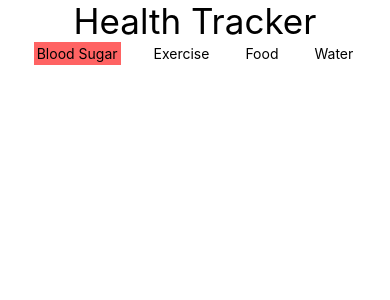
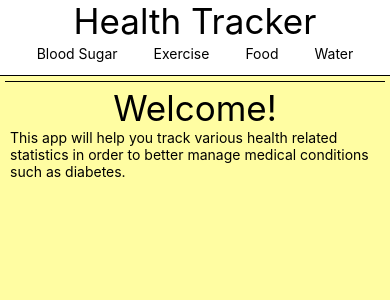
Before and after one commit to blevinspercussion/diabetic-tracker-react-native, a React Native app: screen / in a window 390 px wide. Shown: the top 300 px of the page. Built offline with nearby package versions, Linux system fonts and the light colour scheme.

Commit message:
Implemented screen switching functionality

```diff
--- a/App.js
+++ b/App.js
@@ -1,20 +1,116 @@
 import { StatusBar } from "expo-status-bar";
-import { StyleSheet, Text, View } from "react-native";
+import { StyleSheet, Text, View, Modal, SafeAreaView } from "react-native";
 import { useState } from "react";
 
 import Header from "./components/Header";
+import BloodSugarScreen from "./components/BloodSugarScreen";
 
 export default function App() {
-  const [activeHeading, setActiveHeading] = useState("bloodsugar");
+  const [activeHeading, setActiveHeading] = useState("");
+  const [data, setData] = useState({
+    bloodsugar: {
+      Monday: {
+        Morning: 0,
+        Evening: 0,
+      },
+      Tuesday: {
+        Morning: 0,
+        Evening: 0,
+      },
+      Wednesday: {
+        Morning: 0,
+        Evening: 0,
+      },
+      Thursday: {
+        Morning: 0,
+        Evening: 0,
+      },
+      Friday: {
+        Morning: 0,
+        Evening: 0,
+      },
+      Saturday: {
+        Morning: 0,
+        Evening: 0,
+      },
+      Sunday: {
+        Morning: 0,
+        Evening: 0,
+      },
+    },
+    Exercise: {
+      Monday: "",
+      Tuesday: "",
+      Wednesday: "",
+      Thursday: "",
+      Friday: "",
+      Saturday: "",
+      Sunday: "",
+    },
+    Food: {
+      Monday: "",
+      Tuesday: "",
+      Wednesday: "",
+      Thursday: "",
+      Friday: "",
+      Saturday: "",
+      Sunday: "",
+    },
+    Water: {
+      Monday: "",
+      Tuesday: "",
+      Wednesday: "",
+      Thursday: "",
+      Friday: "",
+      Saturday: "",
+      Sunday: "",
+    },
+  });
 
   const handleScreens = (heading) => {
     setActiveHeading(heading);
+    console.log(activeHeading);
   };
 
   return (
     <View style={styles.container}>
       <Text style={styles.title}>Health Tracker</Text>
       <Header activeHeading={activeHeading} handleScreens={handleScreens} />
+      <View style={styles.content}>
+        {activeHeading === "" && (
+          <View style={styles.content}>
+            <Text style={styles.title}>Welcome!</Text>
+            <Text>
+              This app will help you track various health related statistics in
+              order to better manage medical conditions such as diabetes.
+            </Text>
+          </View>
+        )}
+      </View>
+      <View style={styles.content}>
+        {activeHeading === "bloodsugar" && (
+          <View>
+            <Text style={styles.title}>Blood Sugar</Text>
+            {Object.entries(data.bloodsugar).map((item) => {
+              {
+                console.log(item);
+              }
+              <Text>{item}</Text>;
+            })}
+          </View>
+        )}
+      </View>
+      <View style={styles.content}>
+        {activeHeading === "exercise" && (
+          <Text style={styles.title}>Exercise</Text>
+        )}
+      </View>
+      <View style={styles.content}>
+        {activeHeading === "food" && <Text style={styles.title}>Food</Text>}
+      </View>
+      <View style={styles.content}>
+        {activeHeading === "water" && <Text style={styles.title}>Water</Text>}
+      </View>
     </View>
   );
 }
@@ -26,6 +122,16 @@ const styles = StyleSheet.create({
     alignItems: "center",
     justifyContent: "flex-start",
   },
+  content: {
+    alignItems: "center",
+    justifyContent: "flex-start",
+    backgroundColor: "#FFFDA2",
+    width: "100%",
+    minHeight: "100%",
+    borderTopWidth: 1,
+    borderColor: "black",
+    padding: 5,
+  },
   title: {
     fontSize: 35,
   },
--- /dev/null
+++ b/components/BloodSugarCard.jsx
@@ -0,0 +1,9 @@
+import { StyleSheet } from "react-native";
+
+export default function () {
+  return (
+    <View>
+      <Text></Text>
+    </View>
+  );
+}
--- a/components/BloodSugarScreen.jsx
+++ b/components/BloodSugarScreen.jsx
@@ -1,10 +1,24 @@
 import { StyleSheet } from "react-native";
 import { View, Text } from "react-native";
+import BloodSugarCard from "./BloodSugarCard";
 
-export default function () {
+export default function (props) {
   return (
-    <View>
-      <Text></Text>
+    <View style={styles.container}>
+      <Text style={styles.title}>Blood Sugar</Text>
+      {props.data.map((e) => {
+        return <BloodSugarCard day={props.data.bloodsugar} />;
+      })}
     </View>
   );
 }
+
+const styles = StyleSheet.create({
+  container: {
+    top: "10%",
+  },
+  title: {
+    fontSize: 35,
+    textAlign: "center",
+  },
+});
--- a/components/Header.jsx
+++ b/components/Header.jsx
@@ -3,66 +3,6 @@ import { SectionList, View, TouchableOpacity, Text } from "react-native";
 import { useState } from "react";
 
 export default function Header(props, { handleScreens }) {
-  const [data, setData] = useState({
-    "Blood Sugar": {
-      Monday: {
-        Morning: 0,
-        Evening: 0,
-      },
-      Tuesday: {
-        Morning: 0,
-        Evening: 0,
-      },
-      Wednesday: {
-        Morning: 0,
-        Evening: 0,
-      },
-      Thursday: {
-        Morning: 0,
-        Evening: 0,
-      },
-      Friday: {
-        Morning: 0,
-        Evening: 0,
-      },
-      Saturday: {
-        Morning: 0,
-        Evening: 0,
-      },
-      Sunday: {
-        Morning: 0,
-        Evening: 0,
-      },
-    },
-    Exercise: {
-      Monday: "",
-      Tuesday: "",
-      Wednesday: "",
-      Thursday: "",
-      Friday: "",
-      Saturday: "",
-      Sunday: "",
-    },
-    Food: {
-      Monday: "",
-      Tuesday: "",
-      Wednesday: "",
-      Thursday: "",
-      Friday: "",
-      Saturday: "",
-      Sunday: "",
-    },
-    Water: {
-      Monday: "",
-      Tuesday: "",
-      Wednesday: "",
-      Thursday: "",
-      Friday: "",
-      Saturday: "",
-      Sunday: "",
-    },
-  });
-
   const handlePress = (heading) => {
     props.handleScreens(heading);
   };
@@ -119,6 +59,7 @@ const styles = StyleSheet.create({
     flexDirection: "row",
     alignItems: "center",
     justifyContent: "space-around",
+    marginBottom: 10,
   },
   headingActive: {
     backgroundColor: "#FF6363",
```
